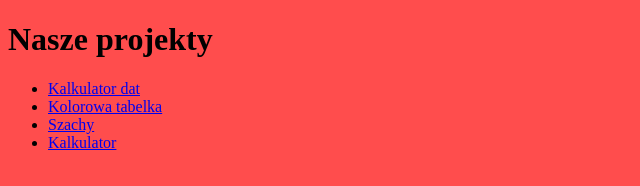
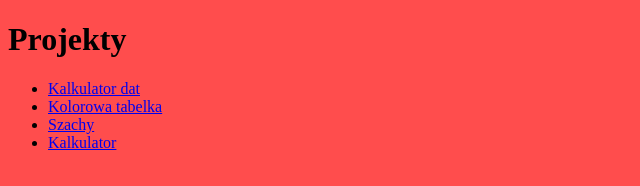
Before and after one commit to Seb-M11/sebson.tk, a plain HTML site: page projekty/index.html in a window 1280 px wide. Shown: the whole page, without its empty margins (0-640 px from the left). Drawn offline with Linux system fonts and the light colour scheme.

Commit message:
Update index.html

```diff
--- a/projekty/index.html
+++ b/projekty/index.html
@@ -21,7 +21,7 @@ html{
 
 <body>
   <header>
-    <h1>Nasze projekty</h1>
+    <h1>Projekty</h1>
   </header>
   <main>
     <nav>
```
